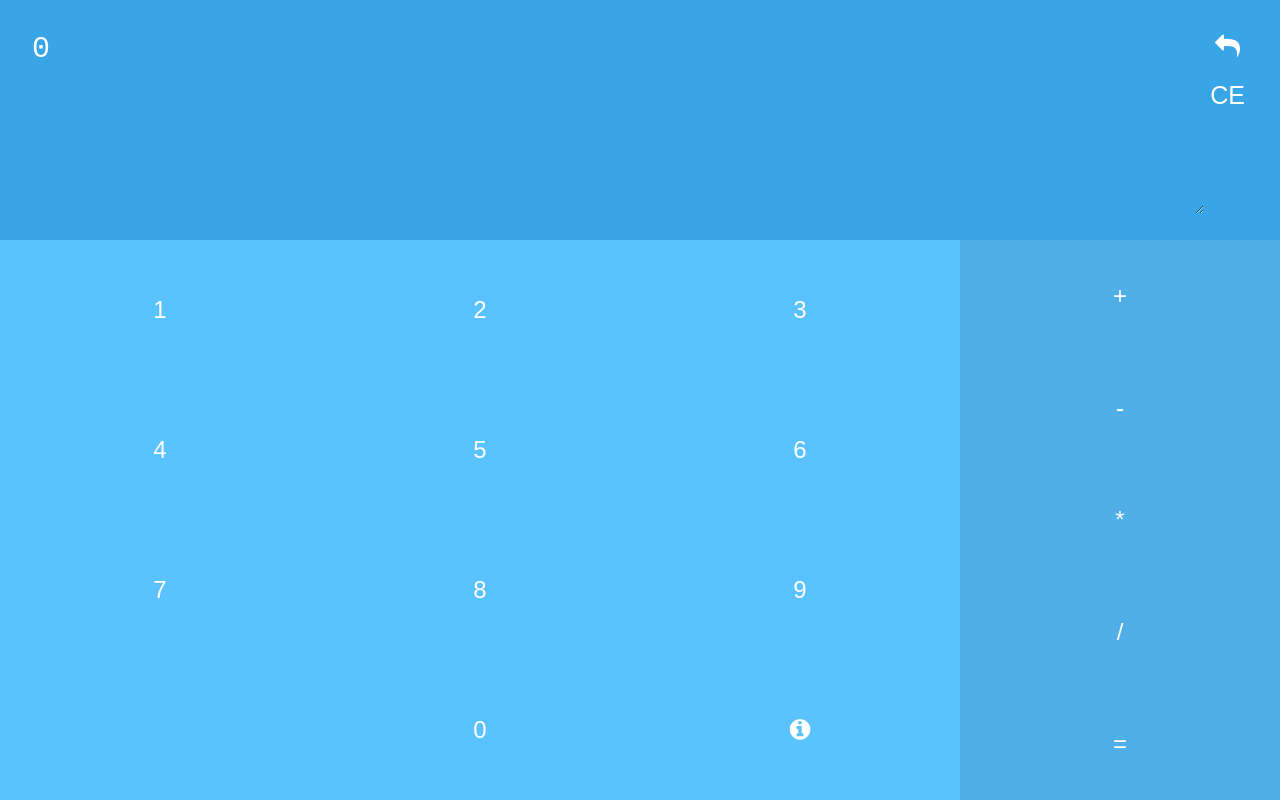
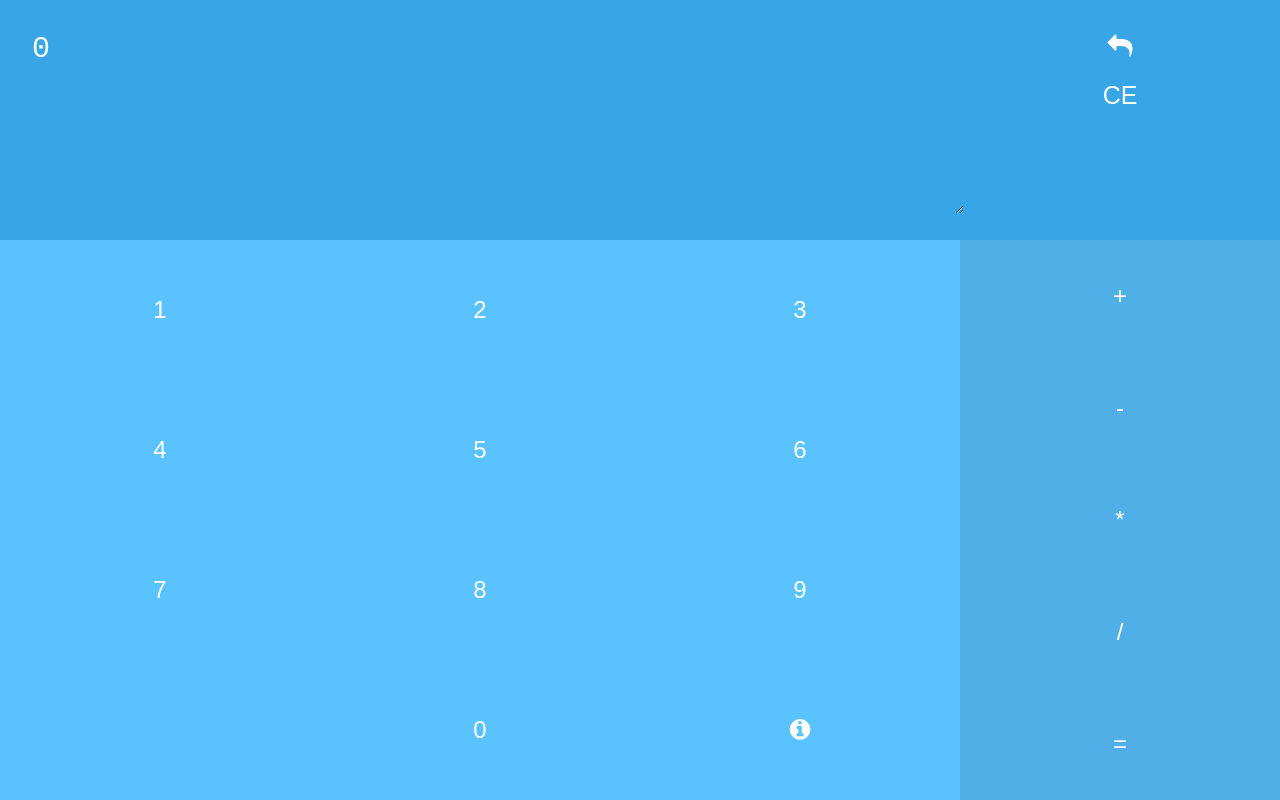
Before and after one commit to djra19/calculator, a plain HTML site: page index.html in a window 1280 px wide. Drawn offline with Linux system fonts and the light colour scheme.

Commit message:
Cambios en Alineacion de elementos en '.output'

```diff
--- a/style/app.css
+++ b/style/app.css
@@ -56,7 +56,7 @@ article > .content {
 }
 
 .output textarea {
-	width: calc(100% - 5rem); /* 4.5rem Commands, 0.5rem Margin */
+	width: calc(75% + 1.5rem);
 	height: 100%;
 	background: transparent;
 	color: white;
@@ -70,9 +70,9 @@ article > .content {
 	bottom: 0;
 	right: 0;
 	box-sizing: border-box;
-	padding: 2.2rem 0;
-	margin-right: 3rem;
-	width: 4.5rem;
+	padding-top: 2.2rem;
+	margin: 0 5%;
+	width: 15%;
 }
 
 .output .commands button {
```
